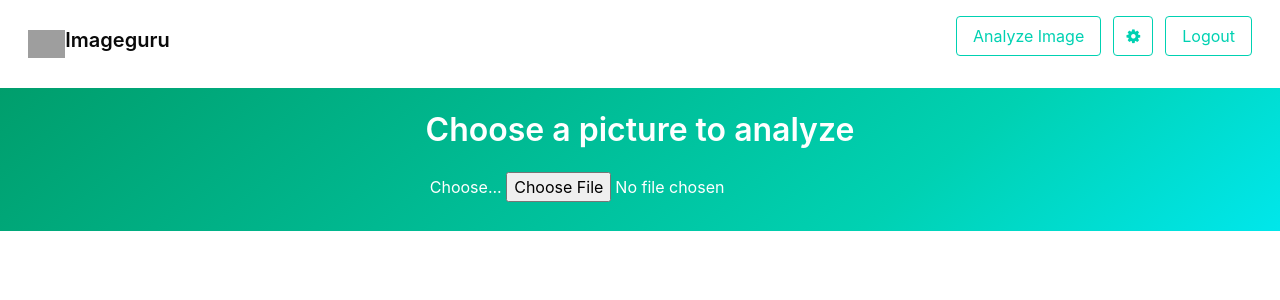
After one commit to dirkh24/imageguru, a Flask app: page /analyze in a window 1280 px wide. The commit adds this page. Shown: the top 300 px of the page. Run offline with Flask 2, Linux system fonts and the light colour scheme; the visitor is signed in with stand-in values (Sample User, id 1); data comes from the database, SQL or seed files in the repository; some libraries are stand-ins or nearby versions; grey boxes are pictures that could not be loaded.

Commit message:
Homepage changed Analyze page added navbar adjusted

```diff
--- a/app.py
+++ b/app.py
@@ -128,6 +128,18 @@ def settings():
         return render_template('settings.html', user=user)
     return redirect(url_for('login'))
 
+
+# -------- Login ------------------------------------------------------------- #
+@app.route('/analyze', methods=['GET', 'POST'])
+def analyze():
+    print("analyze")
+    if not session.get('logged_in'):
+        return redirect(url_for('login'))
+    else:
+        user = helpers.get_user()
+        return render_template('analyze.html', user=user)
+
+
 # -------- upload ---------------------------------------------------------- #
 @app.route('/predict', methods=['GET', 'POST'])
 def upload():
--- /dev/null
+++ b/templates/analyze.html
@@ -0,0 +1,37 @@
+{% extends "base.html" %}
+{% block body %}
+{% include "navbar.html" %}
+<title>Imageguru</title>
+<section class="hero is-primary is-bold is-small">
+  <div class="hero-body">
+    <div class="container has-text-centered">
+      <div id="upload" class="upload-box">
+            <div class="upload-area">
+                <h1 class="title">Choose a picture to analyze</h1>
+                <form id="upload-file" method="post" enctype="multipart/form-data">
+                    <label for="imageUpload" class="upload-label">Choose...</label>
+                    <input type="file" name="image" id="imageUpload" accept=".png, .jpg, .jpeg">
+                </form>
+                <div class="container image-section" style="display:none;">
+                    <div class="container img-preview">
+                        <canvas id="myCanvas"></canvas>
+                    </div>
+                    <div>
+                    <button type="button" class="btn btn-primary btn-lg " id="btn-predict">Predict!</button>
+                    </div>
+                </div>
+                <div class="loader" style="display:none;"></div>
+                <h3 id="result">
+                  <span> </span>
+                </h3>
+            </div>
+      </div>
+    </div>
+  </div>
+</section>
+
+{% endblock %}
+{% block scripts %}
+<script src="../static/js/scripts.js"></script>
+<script src="../static/js/main.js"></script>
+{% endblock %}
--- a/templates/navbar.html
+++ b/templates/navbar.html
@@ -3,7 +3,7 @@
     <div class="navbar-brand">
       <a class="navbar-item" href="/">
         <img src="https://github.com/anfederico/Flaskex/raw/master/media/flaskex-logo.png" alt="Flaskex_logo">
-        <h6 href="/" class="subtitle"><strong>Imagetransformer</strong></h6>
+        <h6 href="/" class="subtitle"><strong>Imageguru</strong></h6>
       </a>
       <div id="navbar-burger-id" class="navbar-burger burger" data-target="navbar-menu-id">
         <span></span>
@@ -18,8 +18,8 @@
         <div class="navbar-item">
           <div class="field is-grouped">
             <p class="control">
-              <a href="/logout" class="button is-primary is-outlined">
-                <span>Logout</span>
+              <a href="/analyze" class="button is-primary is-outlined">
+                <span>Analyze Image</span>
               </a>
             </p>
             <p class="control">
@@ -29,6 +29,11 @@
                 </span>
               </a>
             </p>
+            <p class="control">
+              <a href="/logout" class="button is-primary is-outlined">
+                <span>Logout</span>
+              </a>
+            </p>
           </div>
         </div>
       </div>
```
Also changed, not shown: templates/home.html (+1 -17 lines).
